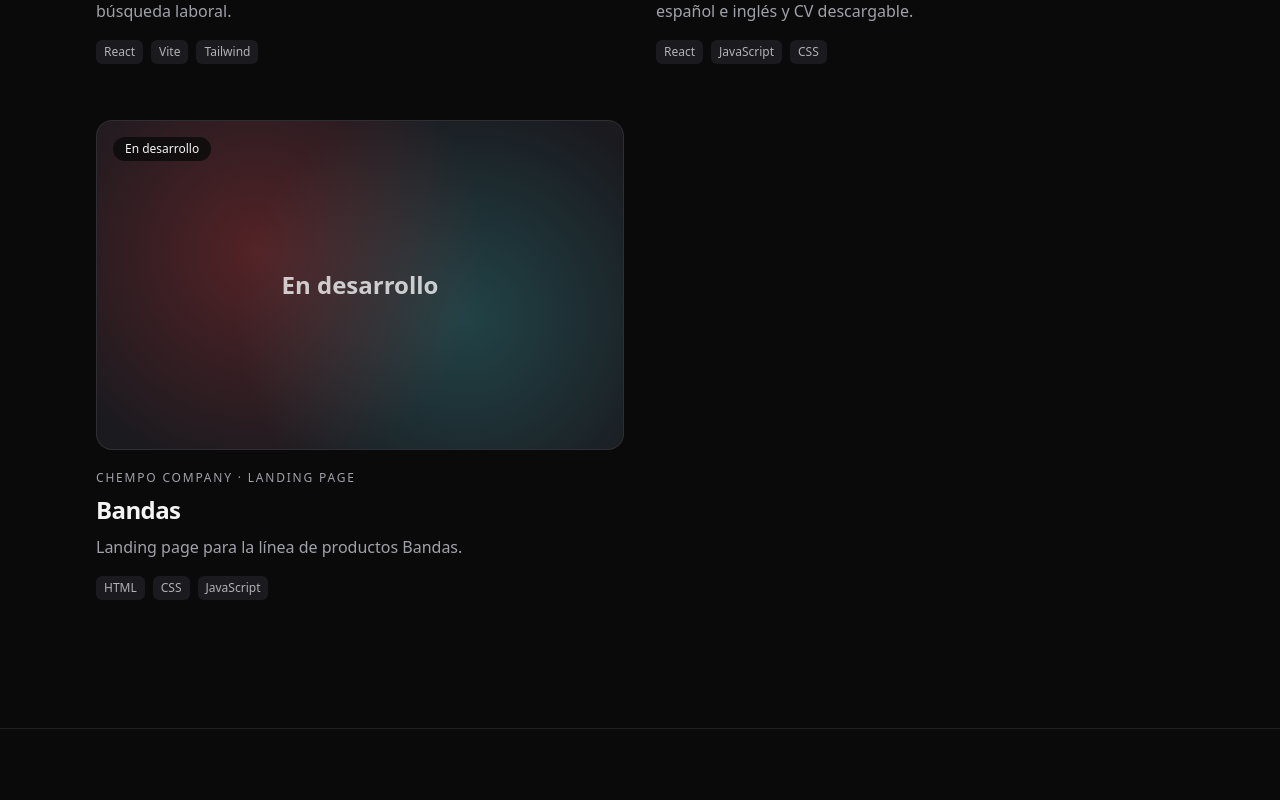
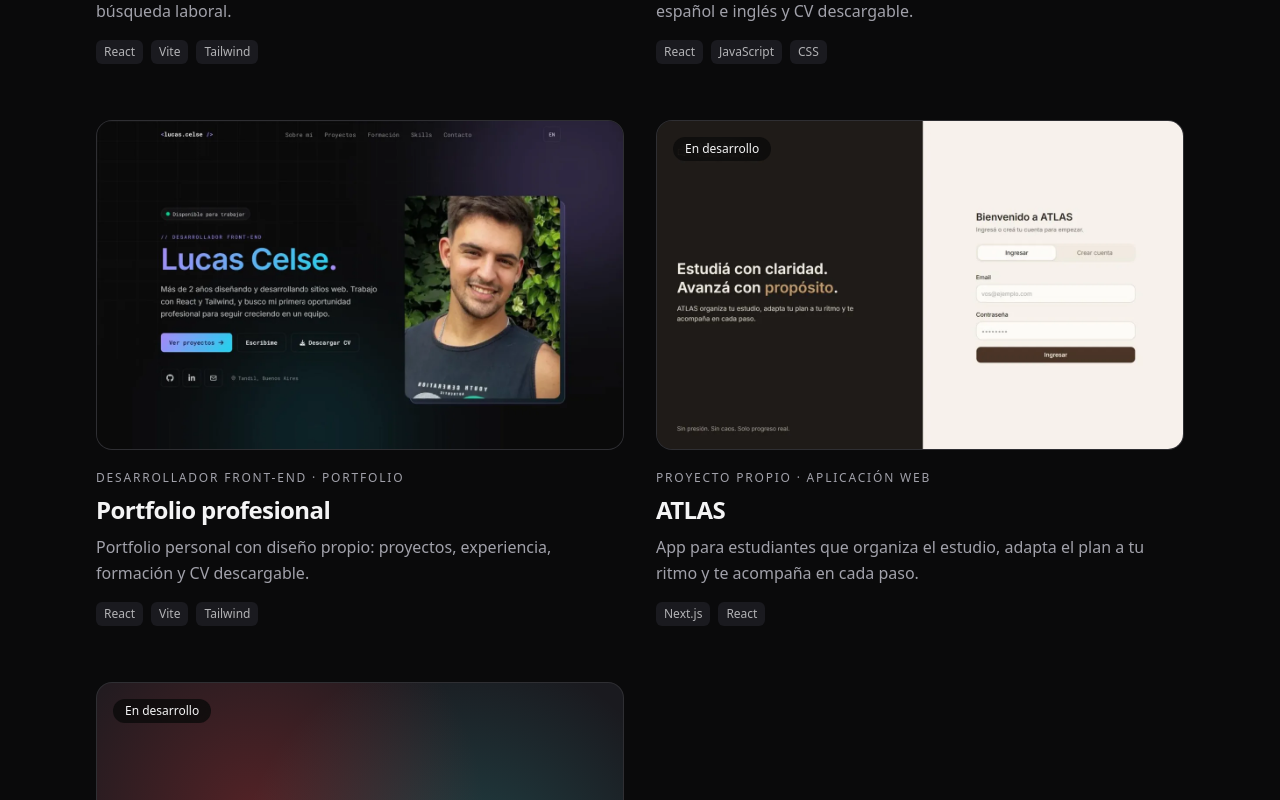
Before and after one commit to BelCel/BELCELweb, a React (Vite) app: page / in a window 1280 px wide. Shown: the part 4440-5240 px from the top of the page. Built offline with nearby package versions, Linux system fonts and the light colour scheme.

Commit message:
Proyectos: portfolio de Lucas y ATLAS

```diff
--- a/src/data/projects.js
+++ b/src/data/projects.js
@@ -25,6 +25,8 @@ import chempoTintas from '../assets/projects/chempo-tintas.webp'
 import chempoWeb from '../assets/projects/chempo-web.webp'
 import portfolioPablo from '../assets/projects/portfolio-pablo.webp'
 import portfolioFacundo from '../assets/projects/portfolio-facundo.webp'
+import portfolioLucas from '../assets/projects/portfolio-lucas.webp'
+import atlas from '../assets/projects/atlas.webp'
 
 // Textos del encabezado de la sección (por si cambia el enfoque, ej. "Proyectos en desarrollo")
 export const projectsSection = {
@@ -81,6 +83,26 @@ export const projects = [
     url: 'https://portfolio-three-kappa-xkd9dhwu6t.vercel.app/',
   },
   {
+    title: 'Portfolio profesional',
+    client: 'Desarrollador Front-End',
+    type: 'Portfolio',
+    description: 'Portfolio personal con diseño propio: proyectos, experiencia, formación y CV descargable.',
+    tech: ['React', 'Vite', 'Tailwind'],
+    status: 'publicado',
+    image: portfolioLucas,
+    url: 'https://lucascelse.vercel.app/',
+  },
+  {
+    title: 'ATLAS',
+    client: 'Proyecto propio',
+    type: 'Aplicación web',
+    description: 'App para estudiantes que organiza el estudio, adapta el plan a tu ritmo y te acompaña en cada paso.',
+    tech: ['Next.js', 'React'],
+    status: 'en-desarrollo',
+    image: atlas,
+    url: 'https://atlas-sage-seven.vercel.app/',
+  },
+  {
     title: 'Bandas',
     client: 'Chempo Company',
     type: 'Landing page',
```
Also changed, not shown: src/assets/projects/atlas.webp (added), src/assets/projects/portfolio-lucas.webp (added).
